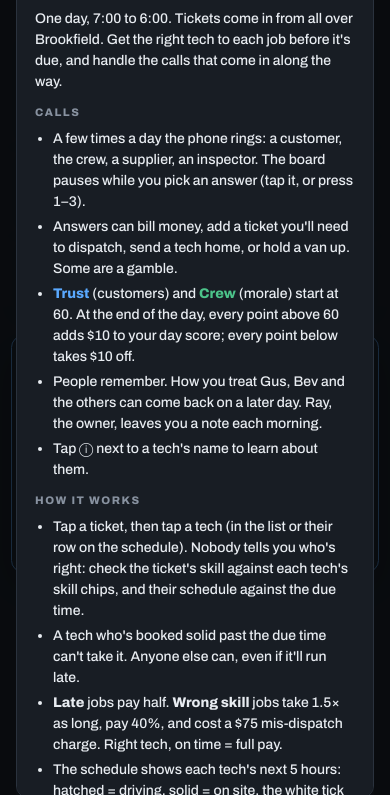
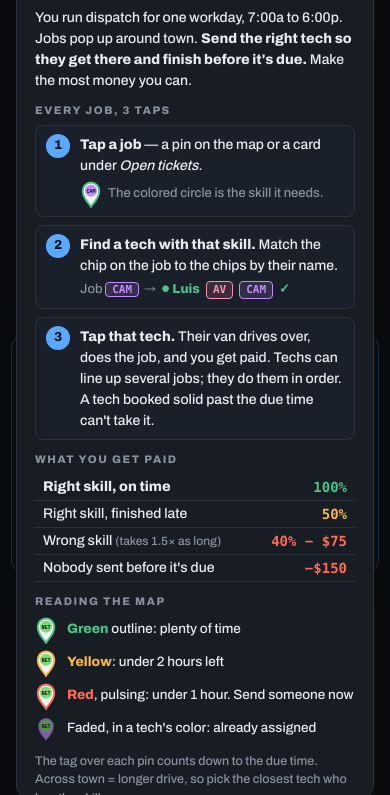
Before and after one commit to AAROMACH/Arcade, a website: page public/games/dispatch-board.html in a window 390 px wide. Shown: the part 49-844 px from the top of the page. Drawn offline with Linux system fonts and the light colour scheme; a web font is replaced by a local one.

Commit message:
Dispatch Board: clearer How to play
Lead with the 3-tap loop (job, matching skill, tech), put pay in a
table, and add drawn keys for the map pins and the schedule bars.
Phone calls, trust and morale come after the basics.

Co-Authored-By: Claude Opus 5.5 <noreply@anthropic.com>
Claude-Session: https://claude.ai/code/session_0136yQKhWYHeGiby8Bx1J5k3

```diff
--- a/public/games/dispatch-board.html
+++ b/public/games/dispatch-board.html
@@ -129,6 +129,27 @@ button:focus-visible { outline: 2px solid var(--sel); outline-offset: 2px; }
 .card h3 { margin: 4px 0 0; font-size: 11px; letter-spacing: .14em; text-transform: uppercase; color: var(--muted); }
 .card p, .card li { margin: 0; font-size: 14px; line-height: 1.5; font-weight: 500; }
 .card ul { margin: 0; padding-left: 18px; display: grid; gap: 4px; }
+.card.how { gap: 9px; }
+.card ol.steps { list-style: none; margin: 0; padding: 0; display: grid; gap: 8px; }
+.steps li { display: grid; grid-template-columns: 26px 1fr; gap: 8px; align-items: start; background: #1a2029; border: 1px solid var(--line); border-radius: 8px; padding: 8px 10px; }
+.steps .n { width: 24px; height: 24px; border-radius: 50%; background: #5aa9ff; color: #0d1116; font-weight: 800; display: grid; place-items: center; font-size: 13px; }
+.steps .ex { display: flex; align-items: center; flex-wrap: wrap; gap: 6px; margin-top: 4px; font-size: 13px; color: var(--muted); }
+.steps .ex .arrow { color: var(--muted); } .steps .ex .tn { font-weight: 800; } .steps .ex .ok { color: var(--go); font-weight: 800; }
+.hpin { width: 22px; height: 28px; flex: none; }
+.card table.pay { width: 100%; border-collapse: collapse; font-size: 14px; }
+.pay td { padding: 5px 8px; border-bottom: 1px solid var(--line); }
+.pay td:last-child { text-align: right; font-family: var(--mono); font-weight: 800; white-space: nowrap; }
+.pay .g { color: var(--go); } .pay .y { color: var(--due); } .pay .r { color: var(--late); } .pay .sub { color: var(--muted); font-size: 12px; }
+.key { display: grid; gap: 5px; }
+.key > div { display: flex; align-items: center; gap: 10px; font-size: 13.5px; line-height: 1.35; }
+.key .sw { flex: none; width: 34px; height: 16px; border-radius: 2px; display: block; position: relative; }
+.sw.drive { background: repeating-linear-gradient(135deg, #c48bff 0 2px, transparent 2px 7px); }
+.sw.work { background: #c48bff; }
+.sw.due { background: none; } .sw.due::after { content: ''; position: absolute; left: 16px; top: -3px; bottom: -3px; width: 2px; background: #e8ecf1; }
+.sw.due::before { content: ''; position: absolute; left: 12px; top: -5px; border: 5px solid transparent; border-top-color: #e8ecf1; }
+.sw.late { background: #c48bff; outline: 3px solid #ff6a55; outline-offset: -3px; }
+.card .note { font-size: 12.5px; color: var(--muted); }
+
 </style>
 
 <div class="app">
@@ -159,29 +180,52 @@ button:focus-visible { outline: 2px solid var(--sel); outline-offset: 2px; }
 </div>
 
 <div class="modal" id="howModal">
-  <div class="card">
+  <div class="card how">
     <h2>DISPATCH BOARD</h2>
-    <p>One day, 7:00 to 6:00. Tickets come in from all over Brookfield. Get the right tech to each job before it's due, and handle the calls that come in along the way.</p>
-    <h3>Calls</h3>
+    <p>You run dispatch for one workday, 7:00a to 6:00p. Jobs pop up around town. <b>Send the right tech so they get there and finish before it's due.</b> Make the most money you can.</p>
+
+    <h3>Every job, 3 taps</h3>
+    <ol class="steps">
+      <li><span class="n">1</span><div><b>Tap a job</b> — a pin on the map or a card under <i>Open tickets</i>.<div class="ex"><svg class="hpin" viewBox="0 0 34 44" aria-hidden="true" style="opacity:1"><path d="M17 42 C14 36 4 30 4 17 A13 13 0 0 1 30 17 C30 30 20 36 17 42 Z" fill="#f5f7fa" stroke="#4cc38a" stroke-width="3"/><circle cx="17" cy="17" r="9.5" fill="#c48bff"/><text x="17" y="20" text-anchor="middle" font-family="Red Hat Mono, monospace" font-weight="800" font-size="8" fill="#0d1116">CAM</text></svg> The colored circle is the skill it needs.</div></div></li>
+      <li><span class="n">2</span><div><b>Find a tech with that skill.</b> Match the chip on the job to the chips by their name.<div class="ex"><span>Job <span class="chip" style="color:#c48bff;border-color:#c48bff;background:#c48bff22">CAM</span></span><span class="arrow">→</span><span class="tn" style="color:#4cc38a">● Luis</span> <span class="chip" style="color:#ff8fb1;border-color:#ff8fb1;background:#ff8fb122">AV</span> <span class="chip" style="color:#c48bff;border-color:#c48bff;background:#c48bff22">CAM</span> <span class="ok">✓</span></div></div></li>
+      <li><span class="n">3</span><div><b>Tap that tech.</b> Their van drives over, does the job, and you get paid. Techs can line up several jobs; they do them in order. A tech booked solid past the due time can't take it.</div></li>
+    </ol>
+
+    <h3>What you get paid</h3>
+    <table class="pay">
+      <tr><td><b>Right skill, on time</b></td><td class="g">100%</td></tr>
+      <tr><td>Right skill, finished late</td><td class="y">50%</td></tr>
+      <tr><td>Wrong skill <span class="sub">(takes 1.5× as long)</span></td><td class="r">40% − $75</td></tr>
+      <tr><td>Nobody sent before it's due</td><td class="r">−$150</td></tr>
+    </table>
+
+    <h3>Reading the map</h3>
+    <div class="key">
+      <div><svg class="hpin" viewBox="0 0 34 44" aria-hidden="true" style="opacity:1"><path d="M17 42 C14 36 4 30 4 17 A13 13 0 0 1 30 17 C30 30 20 36 17 42 Z" fill="#f5f7fa" stroke="#4cc38a" stroke-width="3"/><circle cx="17" cy="17" r="9.5" fill="#7ddc6f"/><text x="17" y="20" text-anchor="middle" font-family="Red Hat Mono, monospace" font-weight="800" font-size="8" fill="#0d1116">NET</text></svg><span><b style="color:#4cc38a">Green</b> outline: plenty of time</span></div>
+      <div><svg class="hpin" viewBox="0 0 34 44" aria-hidden="true" style="opacity:1"><path d="M17 42 C14 36 4 30 4 17 A13 13 0 0 1 30 17 C30 30 20 36 17 42 Z" fill="#f5f7fa" stroke="#f5b942" stroke-width="3"/><circle cx="17" cy="17" r="9.5" fill="#7ddc6f"/><text x="17" y="20" text-anchor="middle" font-family="Red Hat Mono, monospace" font-weight="800" font-size="8" fill="#0d1116">NET</text></svg><span><b style="color:#f5b942">Yellow</b>: under 2 hours left</span></div>
+      <div><svg class="hpin" viewBox="0 0 34 44" aria-hidden="true" style="opacity:1"><path d="M17 42 C14 36 4 30 4 17 A13 13 0 0 1 30 17 C30 30 20 36 17 42 Z" fill="#f5f7fa" stroke="#ff6a55" stroke-width="3"/><circle cx="17" cy="17" r="9.5" fill="#7ddc6f"/><text x="17" y="20" text-anchor="middle" font-family="Red Hat Mono, monospace" font-weight="800" font-size="8" fill="#0d1116">NET</text></svg><span><b style="color:#ff6a55">Red</b>, pulsing: under 1 hour. Send someone now</span></div>
+      <div><svg class="hpin" viewBox="0 0 34 44" aria-hidden="true" style="opacity:0.6"><path d="M17 42 C14 36 4 30 4 17 A13 13 0 0 1 30 17 C30 30 20 36 17 42 Z" fill="#c48bff" stroke="rgba(0,0,0,.5)" stroke-width="3"/><circle cx="17" cy="17" r="9.5" fill="#7ddc6f"/><text x="17" y="20" text-anchor="middle" font-family="Red Hat Mono, monospace" font-weight="800" font-size="8" fill="#0d1116">NET</text></svg><span>Faded, in a tech's color: already assigned</span></div>
+    </div>
+    <p class="note">The tag over each pin counts down to the due time. Across town = longer drive, so pick the closest tech who has the skill.</p>
+
+    <h3>Reading the schedule</h3>
+    <div class="key sched">
+      <div><i class="sw drive"></i><span>Driving</span></div>
+      <div><i class="sw work"></i><span>Working the job</span></div>
+      <div><i class="sw due"></i><span>When it's due. The block should end before this line</span></div>
+      <div><i class="sw late"></i><span>Red outline: will finish late</span></div>
+    </div>
+    <p class="note">Tap a job on the schedule to take it back off that tech.</p>
+
+    <h3>Phone calls</h3>
+    <p>A few times a day someone calls: a customer, your crew, a supplier. The game pauses. Pick an answer (tap it, or press 1–3). Answers can make or cost money and move two meters:</p>
     <ul>
-      <li>A few times a day the phone rings: a customer, the crew, a supplier, an inspector. The board pauses while you pick an answer (tap it, or press 1–3).</li>
-      <li>Answers can bill money, add a ticket you'll need to dispatch, send a tech home, or hold a van up. Some are a gamble.</li>
-      <li><b style="color:#5aa9ff">Trust</b> (customers) and <b style="color:#4cc38a">Crew</b> (morale) start at 60. At the end of the day, every point above 60 adds $10 to your day score; every point below takes $10 off.</li>
-      <li>People remember. How you treat Gus, Bev and the others can come back on a later day. Ray, the owner, leaves you a note each morning.</li>
-      <li>Tap ⓘ next to a tech's name to learn about them.</li>
+      <li><b style="color:#5aa9ff">Customer trust</b> and <b style="color:#4cc38a">Crew morale</b> both start at 60. At day's end, each point above 60 is +$10 to your score and each point below is −$10.</li>
+      <li>People remember what you told them on later days. Tap ⓘ by a tech's name to meet them.</li>
     </ul>
-    <h3>How it works</h3>
-    <ul>
-      <li>Tap a ticket, then tap a tech (in the list or their row on the schedule). Nobody tells you who's right: check the ticket's skill against each tech's skill chips, and their schedule against the due time.</li>
-      <li>A tech who's booked solid past the due time can't take it. Anyone else can, even if it'll run late.</li>
-      <li><b>Late</b> jobs pay half. <b>Wrong skill</b> jobs take 1.5× as long, pay 40%, and cost a $75 mis-dispatch charge. Right tech, on time = full pay.</li>
-      <li>The schedule shows each tech's next 5 hours: hatched = driving, solid = on site, the white tick = when that job is due. Red outline = late, dark stripes = wrong skill. Tap a queued job to pull it back.</li>
-      <li>Each open ticket shows how long until it goes unanswered, and roughly how long you have to send someone.</li>
-      <li>A tech can take a queue of jobs. They drive to each one in order, work it, then go on to the next.</li>
-      <li>Drive time depends on distance. A job across town eats the clock.</li>
-      <li>On time pays the full ticket. Late pays half. A ticket nobody takes before it's due costs $150 in goodwill.</li>
-      <li>At 6:00 the day ends. Anything still unfinished doesn't bill.</li>
-    </ul>
+
+    <h3>End of the day</h3>
+    <p>At 6:00p the day ends. Jobs not finished don't pay. Your day score = money billed + trust and morale bonuses.</p>
     <button type="button" class="btn on" id="howClose">Start the day</button>
   </div>
 </div>
--- a/public/sw.js
+++ b/public/sw.js
@@ -1,5 +1,5 @@
 // Aaromach Arcade service worker (generated by the build; edits here are overwritten).
-const CACHE = 'arcade-d251376b16ea';
+const CACHE = 'arcade-0d4834f6bc4a';
 const PRECACHE = [
  "./",
  "config.js",
```
